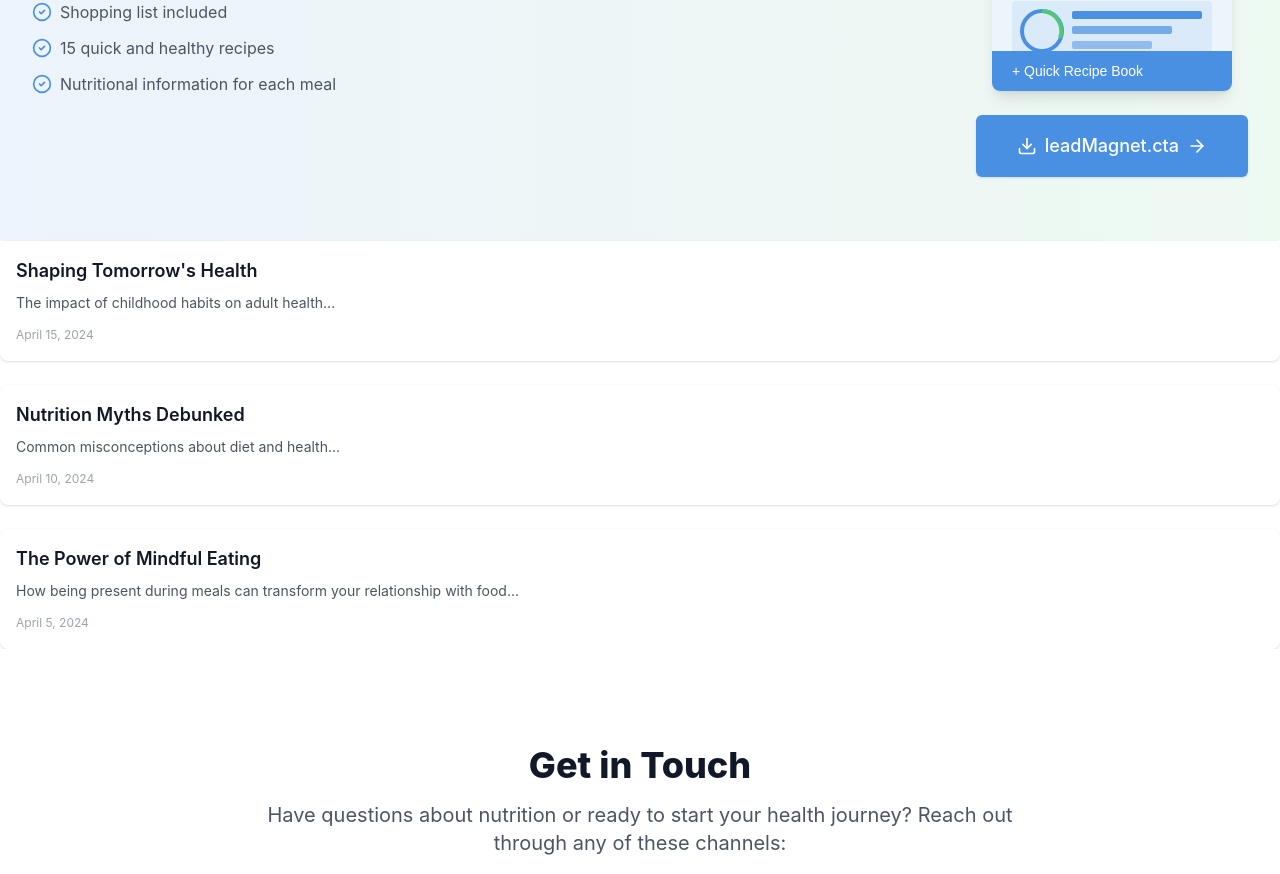
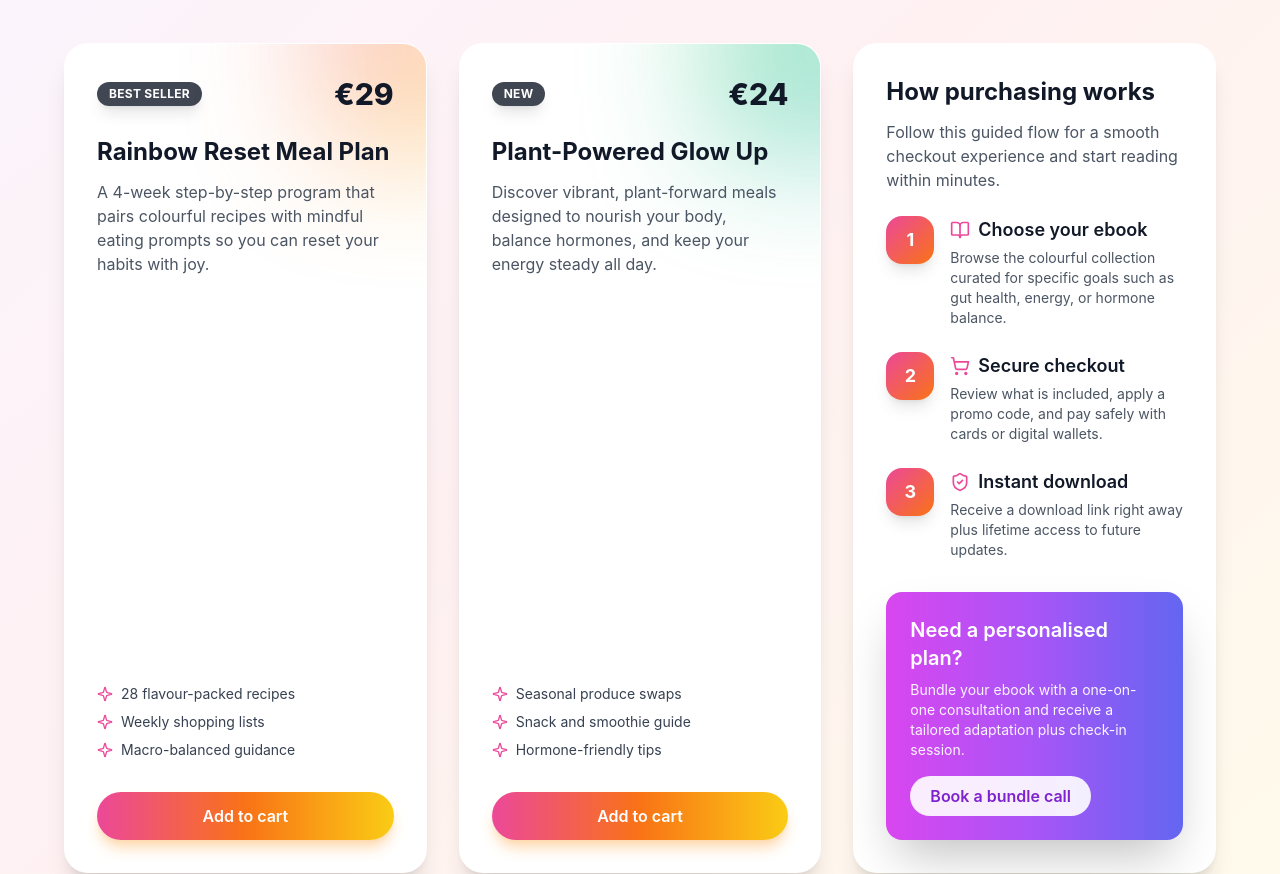
Before and after one commit to scaongithub/nutripfe, a React (Create React App) app: page / in a window 1280 px wide. Shown: the part 3765-4639 px from the top of the page. Built offline with nearby package versions, Linux system fonts and the light colour scheme; no server answers.

Commit message:
feat: add colorful ebook shop section

```diff
--- a/public/locales/en/translation.json
+++ b/public/locales/en/translation.json
@@ -41,7 +41,7 @@
     "cta": "Book a Consultation"
   },
   "linkTree": {
-    "title": "NutriLife",
+    "title": "Todo en Balance",
     "subtitle": "Your Path to Healthier Living"
   },
   "blog": {
--- a/public/locales/es/translation.json
+++ b/public/locales/es/translation.json
@@ -41,7 +41,7 @@
     "cta": "Reserva una Consulta"
   },
   "linkTree": {
-    "title": "NutriLife",
+    "title": "Todo en Balance",
     "subtitle": "Tu Camino hacia una Vida más Saludable"
   },
   "blog": {
--- a/public/locales/it/translation.json
+++ b/public/locales/it/translation.json
@@ -41,7 +41,7 @@
     "cta": "Prenota una Consulenza"
   },
   "linkTree": {
-    "title": "NutriLife",
+    "title": "Todo en Balance",
     "subtitle": "Il Tuo Percorso verso una Vita più Sana"
   },
   "blog": {
--- a/src/components/LinkTree.js
+++ b/src/components/LinkTree.js
@@ -17,7 +17,7 @@ const LinkTree = () => {
     <div className="min-h-screen bg-gradient-to-br from-primary to-secondary flex flex-col items-center justify-center p-4">
       <div className="max-w-md w-full bg-white rounded-lg shadow-2xl overflow-hidden">
         <div className="relative h-40 bg-primary flex items-center justify-center">
-          <img src="/logo.png" alt="NutriLife Logo" className="h-24 w-auto" />
+          <img src="/logo.png" alt="Todo en Balance Logo" className="h-24 w-auto" />
         </div>
         <div className="pt-6 pb-8 px-4 text-center">
           <h2 className="text-2xl font-bold text-gray-900">{t('linkTree.title')}</h2>
--- /dev/null
+++ b/src/components/Shop.js
@@ -0,0 +1,136 @@
+import React from 'react';
+import { BookOpen, Sparkle, ShieldCheck, ShoppingCart } from 'lucide-react';
+
+const products = [
+  {
+    id: 'rainbow-reset',
+    title: 'Rainbow Reset Meal Plan',
+    description:
+      'A 4-week step-by-step program that pairs colourful recipes with mindful eating prompts so you can reset your habits with joy.',
+    price: '€29',
+    badge: 'Best Seller',
+    highlights: ['28 flavour-packed recipes', 'Weekly shopping lists', 'Macro-balanced guidance'],
+    accent: 'from-pink-500 via-orange-400 to-yellow-400',
+  },
+  {
+    id: 'glow-up',
+    title: 'Plant-Powered Glow Up',
+    description:
+      'Discover vibrant, plant-forward meals designed to nourish your body, balance hormones, and keep your energy steady all day.',
+    price: '€24',
+    badge: 'New',
+    highlights: ['Seasonal produce swaps', 'Snack and smoothie guide', 'Hormone-friendly tips'],
+    accent: 'from-green-400 via-emerald-500 to-teal-500',
+  },
+];
+
+const purchaseSteps = [
+  {
+    icon: BookOpen,
+    title: 'Choose your ebook',
+    detail: 'Browse the colourful collection curated for specific goals such as gut health, energy, or hormone balance.',
+  },
+  {
+    icon: ShoppingCart,
+    title: 'Secure checkout',
+    detail: 'Review what is included, apply a promo code, and pay safely with cards or digital wallets.',
+  },
+  {
+    icon: ShieldCheck,
+    title: 'Instant download',
+    detail: 'Receive a download link right away plus lifetime access to future updates.',
+  },
+];
+
+const Shop = () => {
+  return (
+    <section className="py-20 px-4 bg-gradient-to-br from-purple-50 via-rose-50 to-amber-50">
+      <div className="max-w-6xl mx-auto">
+        <div className="text-center mb-14">
+          <span className="inline-flex items-center px-4 py-1 rounded-full bg-gradient-to-r from-pink-500 to-orange-500 text-white text-sm font-semibold uppercase tracking-wide shadow-lg">
+            Vibrant Shop
+          </span>
+          <h2 className="mt-6 text-4xl sm:text-5xl font-extrabold text-gray-900">
+            Nourish your body with <span className="text-transparent bg-clip-text bg-gradient-to-r from-pink-600 via-orange-500 to-yellow-500">colourful ebooks</span>
+          </h2>
+          <p className="mt-4 text-lg text-gray-600 max-w-3xl mx-auto">
+            Each guide is crafted by Todo en Balance to turn nutrition science into delicious, doable action plans. Pick the ebook that matches your goals and follow the simple checkout steps below.
+          </p>
+        </div>
+
+        <div className="grid gap-8 lg:grid-cols-3">
+          <div className="lg:col-span-2 grid gap-8 md:grid-cols-2">
+            {products.map((product) => (
+              <article
+                key={product.id}
+                className="relative rounded-3xl bg-white shadow-xl overflow-hidden border border-white/60 hover:border-white transition-transform duration-300 hover:-translate-y-1"
+              >
+                <div className={`absolute -top-24 -right-24 w-52 h-52 bg-gradient-to-br ${product.accent} opacity-40 blur-3xl`} />
+                <div className="relative p-8 h-full flex flex-col">
+                  <div className="flex items-center justify-between">
+                    <span className="inline-flex items-center text-xs font-bold uppercase tracking-wide text-white bg-gray-900/80 px-3 py-1 rounded-full shadow-lg">
+                      {product.badge}
+                    </span>
+                    <span className="text-3xl font-extrabold text-gray-900">{product.price}</span>
+                  </div>
+                  <h3 className="mt-6 text-2xl font-bold text-gray-900">{product.title}</h3>
+                  <p className="mt-3 text-gray-600 flex-1">{product.description}</p>
+                  <ul className="mt-6 space-y-2">
+                    {product.highlights.map((highlight, index) => (
+                      <li key={index} className="flex items-start text-sm text-gray-700">
+                        <Sparkle className="w-4 h-4 text-pink-500 mt-0.5 mr-2" />
+                        {highlight}
+                      </li>
+                    ))}
+                  </ul>
+                  <button className="mt-8 inline-flex items-center justify-center gap-2 rounded-full bg-gradient-to-r from-pink-500 via-orange-500 to-yellow-400 text-white font-semibold px-6 py-3 shadow-lg shadow-orange-200 hover:shadow-xl hover:scale-[1.02] transition">
+                    Add to cart
+                  </button>
+                </div>
+              </article>
+            ))}
+          </div>
+
+          <aside className="bg-white rounded-3xl shadow-xl p-8 border border-white/60 flex flex-col justify-between">
+            <div>
+              <h3 className="text-2xl font-bold text-gray-900">How purchasing works</h3>
+              <p className="mt-3 text-gray-600">
+                Follow this guided flow for a smooth checkout experience and start reading within minutes.
+              </p>
+              <div className="mt-6 space-y-6">
+                {purchaseSteps.map((step, index) => (
+                  <div key={step.title} className="flex items-start">
+                    <div className="flex-shrink-0 w-12 h-12 rounded-2xl bg-gradient-to-br from-pink-500 to-orange-500 text-white flex items-center justify-center font-bold text-lg shadow-lg">
+                      {index + 1}
+                    </div>
+                    <div className="ml-4">
+                      <div className="flex items-center gap-2">
+                        <step.icon className="w-5 h-5 text-pink-500" />
+                        <h4 className="text-lg font-semibold text-gray-900">{step.title}</h4>
+                      </div>
+                      <p className="mt-1 text-sm text-gray-600">{step.detail}</p>
+                    </div>
+                  </div>
+                ))}
+              </div>
+            </div>
+            <div className="mt-8 rounded-2xl bg-gradient-to-r from-fuchsia-500 via-purple-500 to-indigo-500 text-white p-6 shadow-2xl">
+              <h4 className="text-xl font-semibold">Need a personalised plan?</h4>
+              <p className="mt-2 text-sm text-purple-50">
+                Bundle your ebook with a one-on-one consultation and receive a tailored adaptation plus check-in session.
+              </p>
+              <a
+                href="/booking"
+                className="mt-4 inline-flex items-center justify-center rounded-full bg-white/90 text-purple-700 font-semibold px-5 py-2 hover:bg-white"
+              >
+                Book a bundle call
+              </a>
+            </div>
+          </aside>
+        </div>
+      </div>
+    </section>
+  );
+};
+
+export default Shop;
--- a/src/pages/LandingPage.js
+++ b/src/pages/LandingPage.js
@@ -9,6 +9,7 @@ import BlogPreview from '../components/BlogPreview';
 import Contact from './Contact';
 import TrustIndicators from '../components/TrustIndicators';
 import FAQ from '../components/FAQ';
+import Shop from '../components/Shop';
 
 function LandingPage() {
   return (
@@ -18,6 +19,7 @@ function LandingPage() {
       <About />
       <Testimonials />
       <Services />
+      <Shop />
       <LeadMagnet />
       <BlogPreview />
       <Contact />
```
